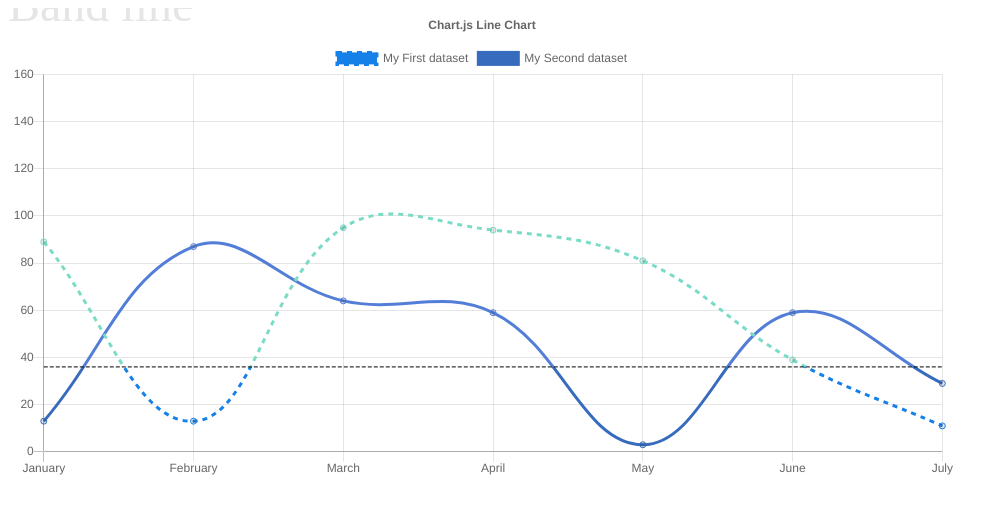
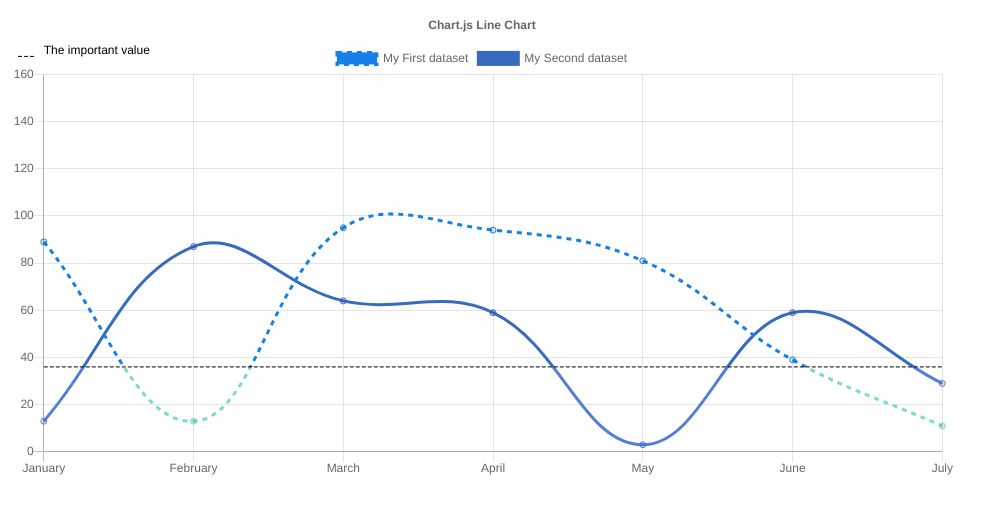
Before and after one commit to bbc/Chart.Bands.js, a website: page samples/line.html in a window 1280 px wide. Shown: the whole page, without its empty margins (0-1003 px from the left). Drawn offline with nearby package versions, Linux system fonts and the light colour scheme.

Commit message:
Release Candidate
	modified:   Chart.Bands.js
	new file:   Chart.Bands.min.js
	modified:   README.md
	modified:   src/chart.bands.js

```diff
--- a/Chart.Bands.js
+++ b/Chart.Bands.js
@@ -1,7 +1,6 @@
 /*!
  * Chart.bands.js
- * http://chartjs.org/
- * Version: v0.1.0
+ * Version: v0.2.0-rc
  *
  * Copyright 2016 BBC
  * Released under the MIT license
@@ -15,10 +14,15 @@ var Chart = require('Chart');
 Chart = typeof(Chart) === 'function' ? Chart : window.Chart;
 var helpers = Chart.helpers;
 var supportedTypes = {
-    'bubble': true,
-    'line': true
+    'bubble': 'backgroundColor',
+    'line': 'borderColor'
+};
+var addLegendColourHelper = {
+    'borderColor': 'backgroundColor',
+    'backgroundColor': 'borderColor'
 };
 var isSupported = true;
+var colourProfile = 'borderColor';
 
 // Take the bands namespace of Chart
 Chart.Bands = Chart.Bands || {};
@@ -30,7 +34,11 @@ var defaultOptions = Chart.Bands.defaults = {
         bandLine: {
             stroke: 0.01,
             colour: 'rgba(0, 0, 0, 1.000)',
-            type: 'solid'
+            type: 'solid',
+            label: '',
+            fontSize: '12',
+            fontFamily: 'Helvetica Neue, Helvetica, Arial, sans-serif',
+            fontStyle: 'normal'
         },
         baseColorGradientColor: [
             'rgba(0, 255, 0, 1.000)'
@@ -39,17 +47,27 @@ var defaultOptions = Chart.Bands.defaults = {
 };
 function addBandLine(ctx, scale, constraints ,options) {
     var yPos = scale.getPixelForValue(options.yValue),
-        bandLine    = helpers.getValueOrDefault(options.bandLine ? options.bandLine : undefined, Chart.Bands.defaults.bands.bandLine);
+        bandLine = options.bandLine;
 
-    if (bandLine.type == 'dashed') {
+    if (bandLine.type === 'dashed') {
         for (var i = constraints.start; i < constraints.stop; i = i + 6) {
             drawBandLine(ctx, yPos, i, i + 4, bandLine.stroke, bandLine.colour);
-        };
+        }
     } else {
         drawBandLine(ctx, yPos, constraints.start, constraints.stop, bandLine.stroke, bandLine.colour);
     }
-    // To Do - weord bug lets do some research
-    addBandLineLabel(ctx, bandLine.label);
+
+    if(bandLine.label !== undefined && bandLine.label.length > 0) {
+
+        addBandLineLabel(
+            ctx,
+            bandLine,
+            {
+                'x': constraints.start,
+                'y': constraints.top - options.bandLine.fontSize * 2
+            }
+        );
+    }
 }
 
 function drawBandLine(ctx, yPos, start, stop, stroke, colour) {
@@ -61,35 +79,45 @@ function drawBandLine(ctx, yPos, start, stop, stroke, colour) {
     ctx.stroke();
 }
 
-function addBandLineLabel(ctx, label) {
-
-    if(label != undefined) {
-          console.log('draw label');
-          ctx.font = "48px serif";
-          ctx.fillText(label, 0, 0);
+function addBandLineLabel(ctx, options, position) {
+    ctx.font = helpers.fontString(options.fontSize, options.fontStyle, options.fontFamily);
+    ctx.fillStyle = options.colour;
+    ctx.fillText(options.label, position.x, position.y);
+    if (options.type === 'dashed') {
+        for (var i = 10; i < position.x - 10; i = i + 6) {
+            drawBandLine(ctx, (position.y + options.fontSize * 0.5), i, i + 4, options.stroke, options.colour);
+        }
+    } else {
+        drawBandLine(ctx, position.y, 10, position.x - 10, options.stroke, options.colour);
     }
 }
 
-function calculateGradientFill(ctx, scale, height, borderColor, gradientColor, value) {
+function calculateGradientFill(ctx, scale, height, baseColor, gradientColor, value) {
     var yPos = scale.getPixelForValue(value),
         grd = ctx.createLinearGradient(0, height, 0, 0),
         gradientStop = 1 - (yPos / height);
 
-    grd.addColorStop(0, borderColor);
-    grd.addColorStop(gradientStop, borderColor);
-    grd.addColorStop(gradientStop, gradientColor);
-    grd.addColorStop(1.00, gradientColor);
+    try {
+        grd.addColorStop(0, gradientColor);
+        grd.addColorStop(gradientStop, gradientColor);
+        grd.addColorStop(gradientStop, baseColor);
+        grd.addColorStop(1.00, baseColor);
 
-    return grd;
+        return grd;
+    } catch (e) {
+        console.warn('ConfigError: Chart.Bands.js had a problem applying one or more colors please check that you have selected valid color strings');
+        return baseColor;
+    }
 }
 
 function isPluginSupported(type) {
 
     if (!!supportedTypes[type]) {
+        colourProfile = supportedTypes[type];
         return;
     }
-    console.warn('The Chart.Bands.js plugin is not supported with chart type ' + type);
-    isSupported = false
+    console.warn('Warning: The Chart.Bands.js plugin is not supported with chart type ' + type);
+    isSupported = false;
 
 }
 
@@ -100,29 +128,27 @@ var BandsPlugin = Chart.PluginBase.extend({
 
     afterScaleUpdate: function(chartInstance) {
         var node    = chartInstance.chart.ctx.canvas,
-            options = chartInstance.options,
-            band    = helpers.getValueOrDefault(options.bands ? options.bands : undefined, Chart.Bands.defaults.bands),
-            borderColor,
+            bandOptions = helpers.configMerge(Chart.Bands.defaults.bands, chartInstance.options.bands),
+            baseColor,
             fill;
 
+        if (typeof bandOptions.baseColorGradientColor === 'object' && bandOptions.baseColorGradientColor.length > 0 && typeof bandOptions.yValue === 'number') {
 
-
-        if (typeof band.baseColorGradientColor === 'object' && band.baseColorGradientColor.length > 0 && typeof band.yValue === 'number') {
-
-            if(isSupported == false) { return ;}
+            if(isSupported === false) { return ;}
 
             for (var i = 0; i < chartInstance.chart.config.data.datasets.length; i++) {
-                borderColor = chartInstance.chart.config.data.datasets[i].borderColor;
+                baseColor = chartInstance.chart.config.data.datasets[i][colourProfile];
+                if (baseColor instanceof CanvasGradient) { return; }
                 fill = calculateGradientFill(
                                         node.getContext("2d"),
                                         chartInstance.scales['y-axis-0'],
                                         chartInstance.chart.height,
-                                        borderColor,
-                                        band.baseColorGradientColor[i],
-                                        band.yValue
+                                        baseColor,
+                                        bandOptions.baseColorGradientColor[i],
+                                        bandOptions.yValue
                                     );
-                chartInstance.chart.config.data.datasets[i].borderColor = fill;
-            };
+                chartInstance.chart.config.data.datasets[i][colourProfile] = fill;
+            }
         } else {
             console.warn('ConfigError: The Chart.Bands.js config seems incorrect');
         }
@@ -130,21 +156,22 @@ var BandsPlugin = Chart.PluginBase.extend({
 
     afterDraw: function(chartInstance) {
         var node        = chartInstance.chart.ctx.canvas,
-            options     = chartInstance.options,
-            bandOptions = helpers.getValueOrDefault(options.bands ? options.bands : undefined, Chart.Bands.defaults.bands);
+            bandOptions = helpers.configMerge(Chart.Bands.defaults.bands, chartInstance.options.bands);
 
-        if(isSupported == false) { return ;}
+        if(isSupported === false) { return ;}
 
         if (typeof bandOptions.yValue === 'number') {
             addBandLine(
                 node.getContext("2d"),
                 chartInstance.scales['y-axis-0'],
                 {
+                    'top': chartInstance.chartArea.top,
                     'start': chartInstance.chartArea.left,
-                    'stop': chartInstance.chartArea.right
+                    'stop': chartInstance.chartArea.right,
                 },
                 bandOptions
             );
+
         } else {
             console.warn('ConfigError: The Chart.Bands.js plugin config requires a yValue');
         }
--- a/package.json
+++ b/package.json
@@ -1,7 +1,7 @@
 {
   "name": "Chart.Zoom.js",
   "description": "Simple HTML5 charts using the canvas element.",
-  "version": "v0.1.0",
+  "version": "v0.2.0-rc",
   "license": "MIT",
   "main": "src/chart.Bands.js",
   "repository": {
@@ -14,7 +14,6 @@
   "dependencies": {
     "browserify": "^13.0.0",
     "chart.js": "^2.1.2",
-    "gulp": "^3.9.1",
     "gulp-concat": "^2.6.0",
     "gulp-insert": "^0.5.0",
     "gulp-jshint": "^2.0.0",
@@ -22,7 +21,6 @@
     "gulp-streamify": "^1.0.2",
     "gulp-uglify": "^1.5.3",
     "gulp-util": "^3.0.7",
-    "hammerjs": "^2.0.8",
     "inquirer": "^1.0.2",
     "jshint": "^2.9.2",
     "merge-stream": "^1.0.0",
--- a/samples/line-random.html
+++ b/samples/line.html
@@ -107,7 +107,11 @@
                             stroke: 1,
                             colour: "black",
                             type: 'dashed',
-                            label: 'Band line'
+                            label: 'The important value',
+                            fontSize: '12',
+                            fontFamily: 'Helvetica',
+                            fontStyle: 'normal',
+
                         },
                         baseColorGradientColor: [
                             randomColor(1),
```
Also changed, not shown: gulpfile.js (+1 -36 lines), samples/bubble.html (added, +135 -0 lines), src/chart.bands.js (+67 -39 lines), Chart.Bands.min.js (added), README.md, 1 other file.
